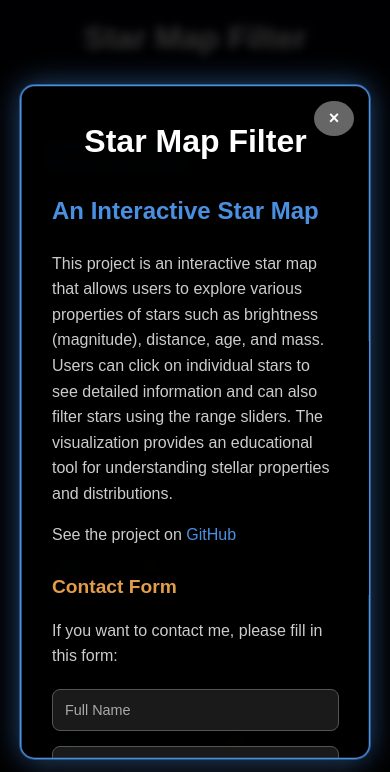
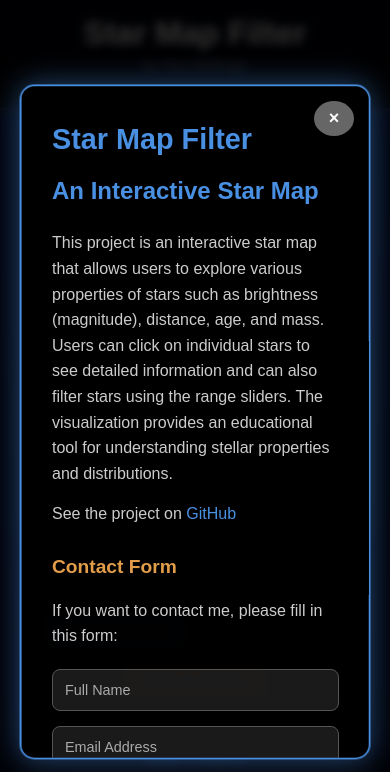
Before and after one commit to paul-pauliskolan/astro-guide, a website: page starmap-app/src/index.html in a window 390 px wide. Both pictures are taken after a click on the button "About & Contact". Shown: the top 772 px of the page. Drawn offline with Linux system fonts and the light colour scheme.

Commit message:
Refactor header structure and styles; update modal button styles and responsive design

```diff
--- a/starmap-app/src/css/styles.css
+++ b/starmap-app/src/css/styles.css
@@ -12,22 +12,37 @@ body {
 }
 
 header {
-  padding: 20px;
+  padding: 15px;
   background: rgba(0, 0, 0, 0.8);
   border-bottom: 2px solid #333;
 }
 
-h1 {
+.header-title {
   text-align: center;
-  margin-bottom: 25px;
+  margin-bottom: 20px;
+}
+
+.header-title h1 {
+  margin-bottom: 5px;
   color: #fff;
   font-size: 2rem;
 }
 
+.header-title p {
+  margin: 0;
+  color: #888;
+  font-size: 0.9rem;
+  font-style: italic;
+}
+
+.filters-section {
+  padding: 20px;
+}
+
 .control-section {
-  margin-bottom: 25px;
+  margin-bottom: 15px;
   background: rgba(255, 255, 255, 0.05);
-  padding: 20px;
+  padding: 15px;
   border-radius: 10px;
   border: 1px solid rgba(255, 255, 255, 0.1);
 }
@@ -280,6 +295,14 @@ button:active {
   background: #777;
 }
 
+#open-modal {
+  background: #e29d4a;
+}
+
+#open-modal:hover {
+  background: #bd7a35;
+}
+
 #coordinates {
   color: #ccc;
   font-size: 0.9rem;
@@ -290,7 +313,7 @@ main {
   justify-content: center;
   align-items: center;
   position: relative;
-  padding: 20px;
+  padding: 20px 20px 10px 20px;
 }
 
 #starmap {
@@ -344,30 +367,6 @@ main {
   color: #ccc;
 }
 
-/* Responsive Design */
-@media (max-width: 768px) {
-  .filter-grid {
-    grid-template-columns: 1fr;
-  }
-
-  .filter-summary {
-    flex-direction: column;
-    gap: 10px;
-  }
-
-  #starmap {
-    width: 100%;
-    max-width: 400px;
-    height: 400px;
-  }
-
-  .dual-slider-values {
-    justify-content: center;
-  }
-}
-
-/* Lägg till i slutet av styles.css: */
-
 /* Modal Styles */
 .modal {
   position: fixed;
@@ -419,6 +418,12 @@ main {
   padding: 30px;
   color: #fff;
   line-height: 1.6;
+}
+
+.modal-content h1 {
+  color: #4a90e2;
+  margin-bottom: 10px;
+  font-size: 1.8rem;
 }
 
 .modal-content h2 {
@@ -503,10 +508,24 @@ main {
   transform: translateY(-2px);
 }
 
-#open-modal {
-  background: #e29d4a;
+/* Responsive Design */
+@media (max-width: 768px) {
+  .filter-grid {
+    grid-template-columns: 1fr;
+  }
+
+  .filter-summary {
+    flex-direction: column;
+    gap: 10px;
+  }
+
+  #starmap {
+    width: 100%;
+    max-width: 400px;
+    height: 400px;
+  }
+
+  .dual-slider-values {
+    justify-content: center;
+  }
 }
-
-#open-modal:hover {
-  background: #bd7a35;
-}
--- a/starmap-app/src/index.html
+++ b/starmap-app/src/index.html
@@ -21,15 +21,28 @@
 <body>
     <div id="app">
         <header>
-            <h1>Star Map Filter</h1>
+            <div class="header-title">
+                <h1>Star Map Filter</h1>
+                <p>by Paul Belfrage</p>
+            </div>
+        </header>
 
+        <main>
+            <canvas id="starmap" width="900" height="900"></canvas>
+            <div id="star-info" class="hidden">
+                <h3 id="star-name">Star Name</h3>
+                <p id="star-details"></p>
+                <button id="close-info">×</button>
+            </div>
+        </main>
+
+        <section class="filters-section">
             <!-- Location Controls -->
             <div class="control-section">
                 <h3>Location</h3>
                 <div class="controls">
                     <button id="get-location">Get My Location</button>
                     <span id="coordinates">Location: Not detected</span>
-                    <!-- Lägg till knapp för att öppna modal -->
                     <button id="open-modal">About & Contact</button>
                 </div>
             </div>
@@ -124,17 +137,7 @@
                     <button id="reset-filters">Reset All Filters</button>
                 </div>
             </div>
-        </header>
-
-        <main>
-            <canvas id="starmap" width="900" height="900"></canvas>
-            <div id="star-info" class="hidden">
-                <h3 id="star-name">Star Name</h3>
-                <p id="star-details"></p>
-                <button id="close-info">×</button>
-                img
-            </div>
-        </main>
+        </section>
     </div>
 
     <!-- Modal Dialog -->
@@ -148,9 +151,6 @@
                 brightness (magnitude), distance, age, and mass. Users can click on individual stars to see detailed
                 information and can also filter stars using the range sliders. The visualization provides an educational
                 tool for understanding stellar properties and distributions.</p>
-
-
-
 
             <p>See the project on <a href="https://github.com/paul-pauliskolan/astro-guide/tree/master/starmap-app"
                     target="_blank">GitHub</a></p>
```
